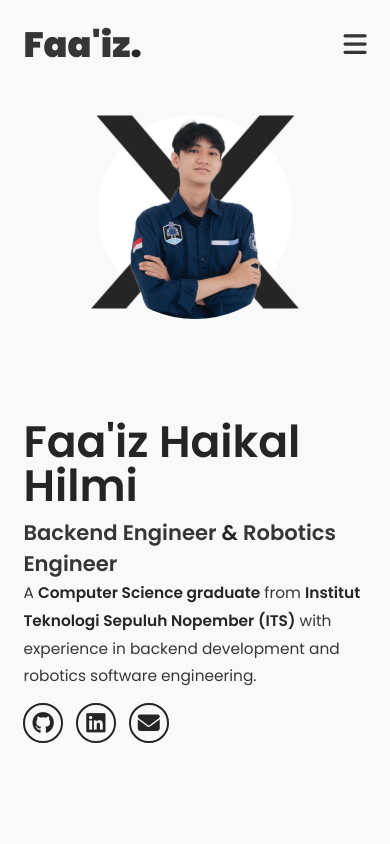
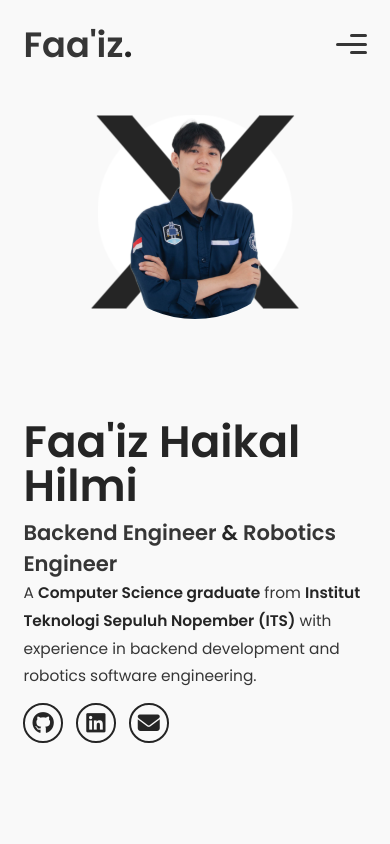
Before and after one commit to FaaizHaikal/my-portfolio, a React (Vite) app: page / in a window 390 px wide. Shown: the top 844 px of the page. Built offline with nearby package versions, Linux system fonts and the light colour scheme.

Commit message:
feat: new navbar design

```diff
--- a/src/components/Header.css
+++ b/src/components/Header.css
@@ -8,25 +8,12 @@ header {
   justify-content: space-between;
   align-items: center;
   z-index: 1000;
-  padding: 2rem 12% 2rem;
-}
-
-#menu-icon,
-#close-icon {
-  font-size: 3rem;
-  color: var(--text-color);
-  cursor: pointer;
-  transition: 0.3s ease;
-  display: none;
-
-  &:hover {
-    color: var(--accent);
-  }
+  padding: 2rem 12%;
 }
 
 .logo {
   font-size: 4rem;
-  font-weight: 900;
+  font-weight: 600;
   cursor: pointer;
   transition: 0.3s ease;
   color: var(--text-color);
@@ -34,22 +21,17 @@ header {
   span {
     color: var(--accent);
   }
-
-  &:hover {
-    text-shadow: 0 0 25px var(--accent);
-    transform: scale(1.1);
-  }
 }
 
 nav a {
   font-size: 2rem;
-  font-weight: 500;
-  color: var(--accent);
+  font-weight: 400;
+  color: var(--text-color);
   margin-left: 4rem;
   cursor: pointer;
   position: relative;
   transition:
-    0.3s ease,
+    all 0.3s ease,
     font-weight 0.15s ease;
 
   &::after {
@@ -67,7 +49,8 @@ nav a {
 
   &:hover,
   &.active {
-    font-weight: 900;
+    font-weight: 700;
+    color: var(--accent);
   }
 }
 
@@ -76,8 +59,80 @@ nav a.active::after {
   transform: translateX(-50%) scale(1);
 }
 
-/* If the nav container is being hovered,
-    turn off the active link's dot so the hovered link takes over */
+header.theme-dark-bg {
+  .logo {
+    color: var(--primary);
+    span {
+      color: var(--tertiary);
+    }
+  }
+
+  nav a {
+    color: color-mix(in srgb, var(--primary) 40%, transparent);
+
+    &::after {
+      background-color: var(--primary);
+    }
+
+    &:hover,
+    &.active {
+      color: var(--primary);
+      opacity: 1;
+    }
+  }
+
+  .burger-bar {
+    background-color: var(--primary);
+  }
+}
+
+.menu-trigger {
+  display: none;
+  flex-direction: column;
+  justify-content: space-between;
+  width: 3.5rem;
+  height: 2.2rem;
+  cursor: pointer;
+  position: relative;
+  z-index: 1010;
+
+  .burger-bar {
+    display: block;
+    height: 3px;
+    background-color: var(--text-color);
+    border-radius: 4px;
+    transition: all 0.3s cubic-bezier(0.25, 1, 0.5, 1);
+    transform-origin: right center;
+  }
+
+  .bar-top {
+    width: 55%;
+    align-self: flex-end;
+  }
+  .bar-middle {
+    width: 100%;
+  }
+  .bar-bottom {
+    width: 55%;
+    align-self: flex-end;
+  }
+
+  &.is-open {
+    .bar-top {
+      transform: rotate(-45deg) translate(-2px, -3px);
+      width: 100%;
+    }
+    .bar-middle {
+      opacity: 0;
+      transform: scaleX(0);
+    }
+    .bar-bottom {
+      transform: rotate(45deg) translate(-2px, 3px);
+      width: 100%;
+    }
+  }
+}
+
 nav:hover a.active:not(:hover)::after {
   transform: translateX(-50%) scale(0);
 }
@@ -87,32 +142,56 @@ nav:hover a.active:not(:hover) {
 
 @media (max-width: 895px) {
   header {
-    /*background: rgba(0, 0, 0, 0.3);
-    backdrop-filter: blur(10px);*/
-    padding: 1rem 3%;
+    padding: 2rem 5%;
+  }
+
+  .menu-trigger {
+    display: flex;
   }
 
   nav {
-    display: none;
-    position: absolute;
-    top: 100%;
+    position: fixed;
+    top: 0;
     right: 0;
-    width: 20rem;
-    padding: 1rem 3%;
+    width: 100vw;
+    height: 100vh;
+    background-color: var(--accent);
+    z-index: 1000;
+
+    display: flex;
+    flex-direction: column;
+    justify-content: center;
+    align-items: center;
+    gap: 4rem;
+
+    opacity: 0;
+    transform: translateY(-20px);
+    pointer-events: none;
+    transition: all 0.4s cubic-bezier(0.25, 1, 0.5, 1);
 
     &.active {
-      display: block;
+      opacity: 1;
+      transform: translateY(0);
+      pointer-events: auto;
     }
 
     a {
-      display: block;
-      color: var(--accent);
+      font-size: 3.5rem;
+      font-weight: 600;
+      margin-left: 0;
       text-align: center;
-      margin: 3rem 0;
+      color: color-mix(in srgb, var(--primary) 35%, transparent);
+      transition: all 0.3s ease;
+
+      &::after {
+        display: none;
+      }
 
       &:hover,
       &.active {
         font-weight: 900;
+        color: var(--primary);
+        transform: scale(1.1);
       }
     }
   }
--- a/src/components/Header.tsx
+++ b/src/components/Header.tsx
@@ -3,92 +3,86 @@ import './Header.css';
 
 function Navbar() {
   const [activeSection, setActiveSection] = useState<string>('about');
+  const [isMenuOpen, setIsMenuOpen] = useState<boolean>(false);
+  const [isOverDarkSection, setIsOverDarkSection] = useState<boolean>(false);
 
   useEffect(() => {
-    const menuIcon = document.querySelector('#menu-icon') as HTMLElement | null;
-    const closeIcon = document.querySelector(
-      '#close-icon'
-    ) as HTMLElement | null;
-    const nav = document.querySelector('nav') as HTMLElement | null;
     const sections = document.querySelectorAll(
       'section'
     ) as NodeListOf<HTMLElement>;
-
-    if (!menuIcon || !closeIcon || !nav) return;
-
-    menuIcon.onclick = () => {
-      nav.classList.add('active');
-      menuIcon.style.display = 'none';
-      closeIcon.style.display = 'block';
-    };
-
-    closeIcon.onclick = () => {
-      nav.classList.remove('active');
-      menuIcon.style.display = 'block';
-      closeIcon.style.display = 'none';
-    };
-
-    const handleResize = () => {
-      if (window.innerWidth > 895) {
-        nav.classList.remove('active');
-        menuIcon.style.display = 'none';
-        closeIcon.style.display = 'none';
-      } else {
-        if (nav.classList.contains('active')) {
-          menuIcon.style.display = 'none';
-          closeIcon.style.display = 'block';
-        } else {
-          menuIcon.style.display = 'block';
-          closeIcon.style.display = 'none';
-        }
-      }
-    };
-
-    handleResize();
-    window.addEventListener('resize', handleResize);
-
+    const contactSection = document.querySelector(
+      '#contact'
+    ) as HTMLElement | null;
     const observer = new IntersectionObserver(
       (entries) => {
         entries.forEach((entry) => {
           if (entry.isIntersecting) {
-            const id = entry.target.id;
-            setActiveSection(id);
+            setActiveSection(entry.target.id);
           }
         });
       },
-      { threshold: 0.5 } // 50%
+      { threshold: 0.4 }
     );
 
     sections.forEach((section) => observer.observe(section));
 
+    const handleScroll = () => {
+      if (!contactSection) return;
+      const contactTop = contactSection.getBoundingClientRect().top;
+      const headerHeightOffset = 60; // 60px
+      if (contactTop <= headerHeightOffset) {
+        setIsOverDarkSection(true);
+      } else {
+        setIsOverDarkSection(false);
+      }
+    };
+    window.addEventListener('scroll', handleScroll);
+    handleScroll();
     return () => {
       sections.forEach((section) => observer.unobserve(section));
-      window.removeEventListener('resize', handleResize);
+      window.removeEventListener('scroll', handleScroll);
     };
   }, []);
 
+  const handleNavLinkClick = () => {
+    setIsMenuOpen(false);
+  };
+
   return (
-    <header>
-      <a href="#about" className="logo">
+    <header
+      className={`${isOverDarkSection || isMenuOpen ? 'theme-dark-bg' : ''}`}
+    >
+      <a href="#about" className="logo" onClick={handleNavLinkClick}>
         Faa'iz<span>.</span>
       </a>
+      <div
+        className={`menu-trigger ${isMenuOpen ? 'is-open' : ''}`}
+        onClick={() => setIsMenuOpen(!isMenuOpen)}
+      >
+        <span className="burger-bar bar-top"></span>
+        <span className="burger-bar bar-middle"></span>
+        <span className="burger-bar bar-bottom"></span>
+      </div>
 
-      <i className="fa-solid fa-xmark hide" id="close-icon"></i>
-      <i className="fa-solid fa-bars hide" id="menu-icon"></i>
-
-      <nav>
-        <a href="#about" className={activeSection === 'about' ? 'active' : ''}>
+      <nav className={isMenuOpen ? 'active' : ''}>
+        <a
+          href="#about"
+          className={activeSection === 'about' ? 'active' : ''}
+          onClick={handleNavLinkClick}
+        >
           ABOUT
         </a>
         <a
           href="#experiences"
           className={activeSection === 'experiences' ? 'active' : ''}
+          onClick={handleNavLinkClick}
         >
           EXPERIENCES
         </a>
         <a
           href="#contact"
           className={activeSection === 'contact' ? 'active' : ''}
+          onClick={handleNavLinkClick}
         >
           CONTACT
         </a>
```
